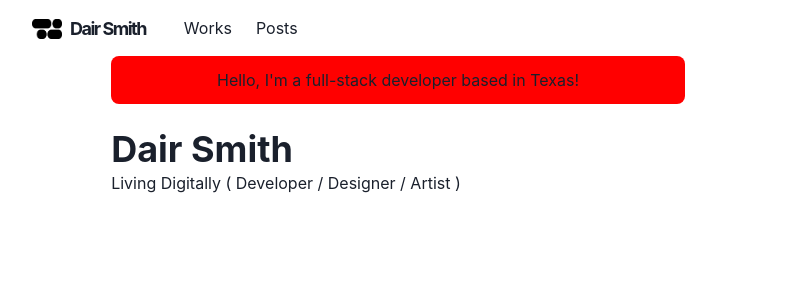
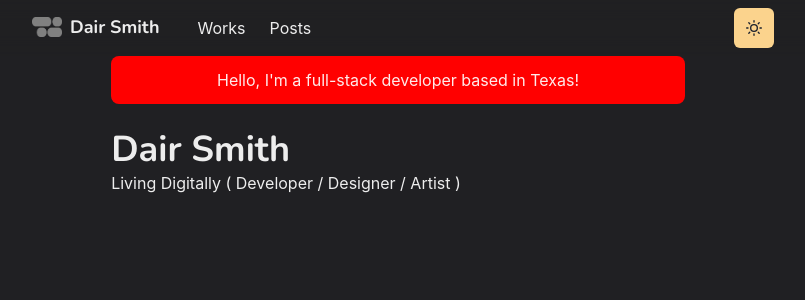
Before and after one commit to dairsmithgit/dairdev-homepage, a Next.js app: page / in a window 1280 px wide. Shown: the top 300 px of the page, without its empty margins (242-1047 px from the left). Built offline with nearby package versions, Linux system fonts and the light colour scheme.

Commit message:
add: add darkmode/lightmode, font family
add toggle button in navbar with themes for light and dark settings. dark mode default. add global styles for font family imported from google fonts

```diff
--- /dev/null
+++ b/components/Fonts.js
@@ -0,0 +1,10 @@
+import { Global } from "@emotion/react";
+
+const Fonts = () => (
+    <Global
+        styles={`@import url('https://fonts.googleapis.com/css2?family=Nunito:wght@300;700&display=swap');`}
+    >
+    </Global>
+)
+
+export default Fonts;
--- a/components/Logo.js
+++ b/components/Logo.js
@@ -33,9 +33,10 @@ const Logo = () => {
                     <Image src={cloudsImg} width={30} height={20} alt="logo" />
                     <Text
                         color={useColorModeValue('gray.800', 'whiteAlpha.900')}
-                        fontFamily='M PLUS Rounded 1c'
+                        fontFamily='Nunito'
                         fontWeight="bold"
-                        ml={2}>
+                        ml={2}
+                        letterSpacing="normal">
                         Dair Smith
                     </Text>
                 </LogoBox>
--- a/components/Navbar.js
+++ b/components/Navbar.js
@@ -15,6 +15,7 @@ import {
     useColorModeValue
 } from '@chakra-ui/react';
 import { HamburgerIcon } from "@chakra-ui/icons";
+import ThemeToggle from "./ThemeToggle";
 
 const LinkItem = ({ href, path, children }) => {
     const active = path === href;
@@ -68,6 +69,7 @@ const Navbar = props => {
                     </LinkItem>
                 </Stack>
                 <Box flex={1} align="right">
+                    <ThemeToggle />
                     <Box ml={2} display={{ base: 'inline-block', md: 'none' }}>
                         <Menu>
                             <MenuButton as={IconButton} icon={<HamburgerIcon />} variant="outline" aria-label="Options" />
--- /dev/null
+++ b/components/ThemeToggle.js
@@ -0,0 +1,15 @@
+import { IconButton, useColorMode, useColorModeValue } from "@chakra-ui/react";
+import { SunIcon, MoonIcon } from "@chakra-ui/icons";
+
+const ThemeToggle = () => {
+    const { toggleColorMode } = useColorMode();
+
+    return (
+        <IconButton aria-label="Toggle theme"
+            colorScheme={useColorModeValue('purple', 'orange')}
+            icon={useColorModeValue(<MoonIcon />, <SunIcon />)}
+            onClick={toggleColorMode}></IconButton>
+    )
+}
+
+export default ThemeToggle;
--- /dev/null
+++ b/lib/theme.js
@@ -0,0 +1,48 @@
+import { extendTheme } from "@chakra-ui/react";
+import { mode } from "@chakra-ui/theme-tools";
+
+const styles = {
+    global: props => ({
+        body: {
+            bg: mode('#f0e7db', '#202023')(props)
+        }
+    })
+}
+
+const components = {
+    Heading: {
+        variants: {
+            'section-title': {
+                textDecoration: 'underline',
+                fontSize: 20,
+                textUnderlineOffset: 6,
+                textDecorationColor: '#525252',
+                textDecorationThickness: 4,
+                marginTop: 3,
+                marginBottom: 4
+            }
+        }
+    },
+    Link: {
+        baseStyle: props => ({
+            color: mode('#3d7aed', '#ff63c3')(props),
+            textUnderlineOffset: 3
+        })
+    }
+}
+
+const fonts = {
+    heading: "'Nunito'"
+}
+
+const colors = {
+    glassTeal: '#88ccca'
+}
+
+const config = {
+    initialColorMode: 'dark',
+    useSystemColorMode: true
+}
+
+const theme = extendTheme({ config, styles, components, fonts, colors })
+export default theme;
--- a/pages/_app.js
+++ b/pages/_app.js
@@ -1,9 +1,12 @@
 import { ChakraProvider } from "@chakra-ui/react";
 import Layout from '../components/layouts/main';
+import theme from "../lib/theme";
+import Fonts from "../components/Fonts";
 
 const Website = ({ Component, pageProps, router }) => {
     return (
-        <ChakraProvider>
+        <ChakraProvider theme={theme}>
+            <Fonts />
             <Layout router={router}>
                 <Component {...pageProps} key={router.route} />
             </Layout>
--- /dev/null
+++ b/pages/_document.js
@@ -0,0 +1,18 @@
+import { ColorModeScript } from "@chakra-ui/react";
+import NextDocument, { Html, Head, Main, NextScript } from "next/document";
+import theme from "../lib/theme";
+
+export default class Document extends NextDocument {
+    render() {
+        return (
+            <Html lang="en">
+                <Head />
+                <body>
+                    <ColorModeScript initialColorMode={theme.config.initialColorMode} />
+                    <Main />
+                    <NextScript />
+                </body>
+            </Html>
+        )
+    }
+}
```
Also changed, not shown: lib/model.js (added).
